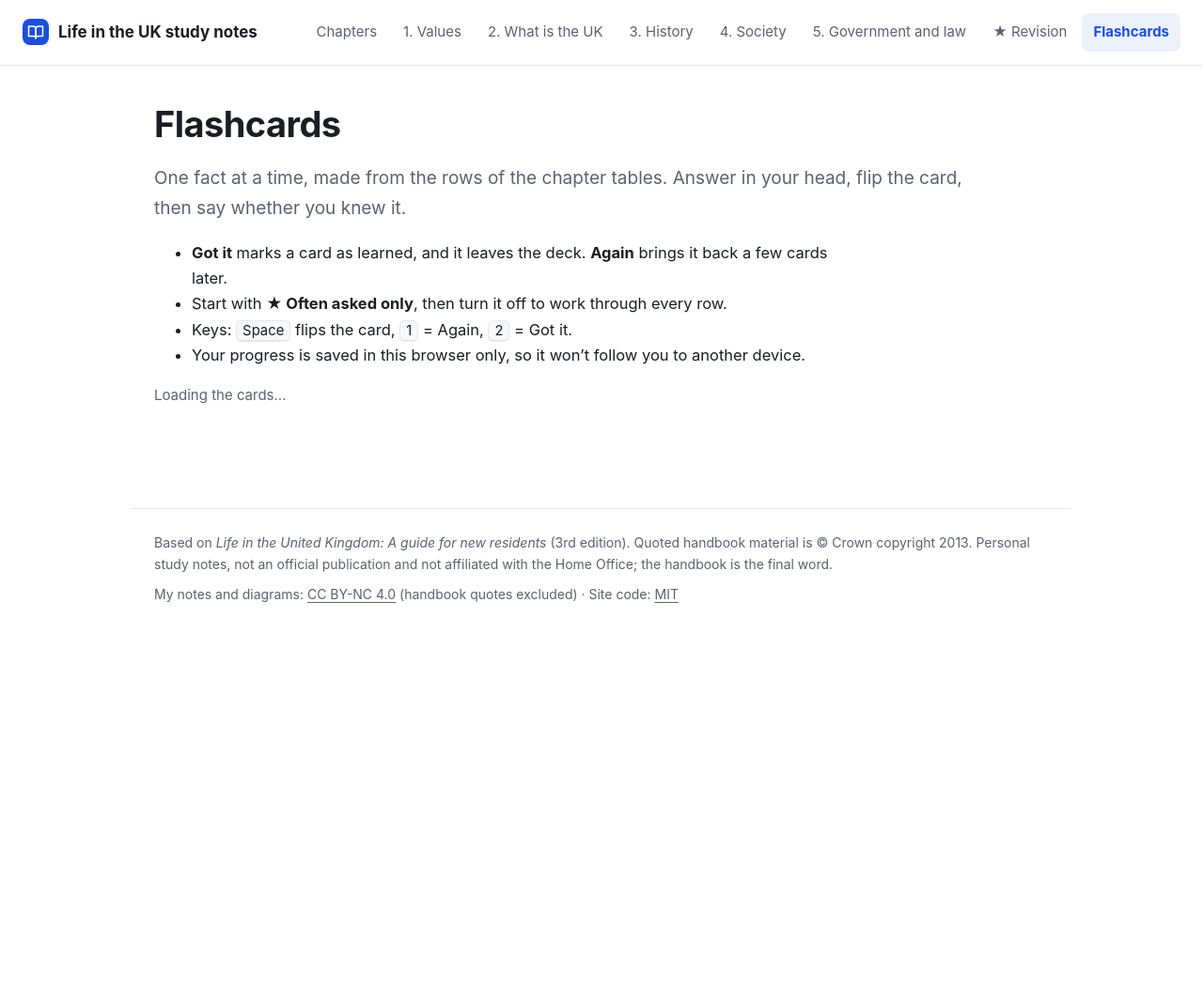
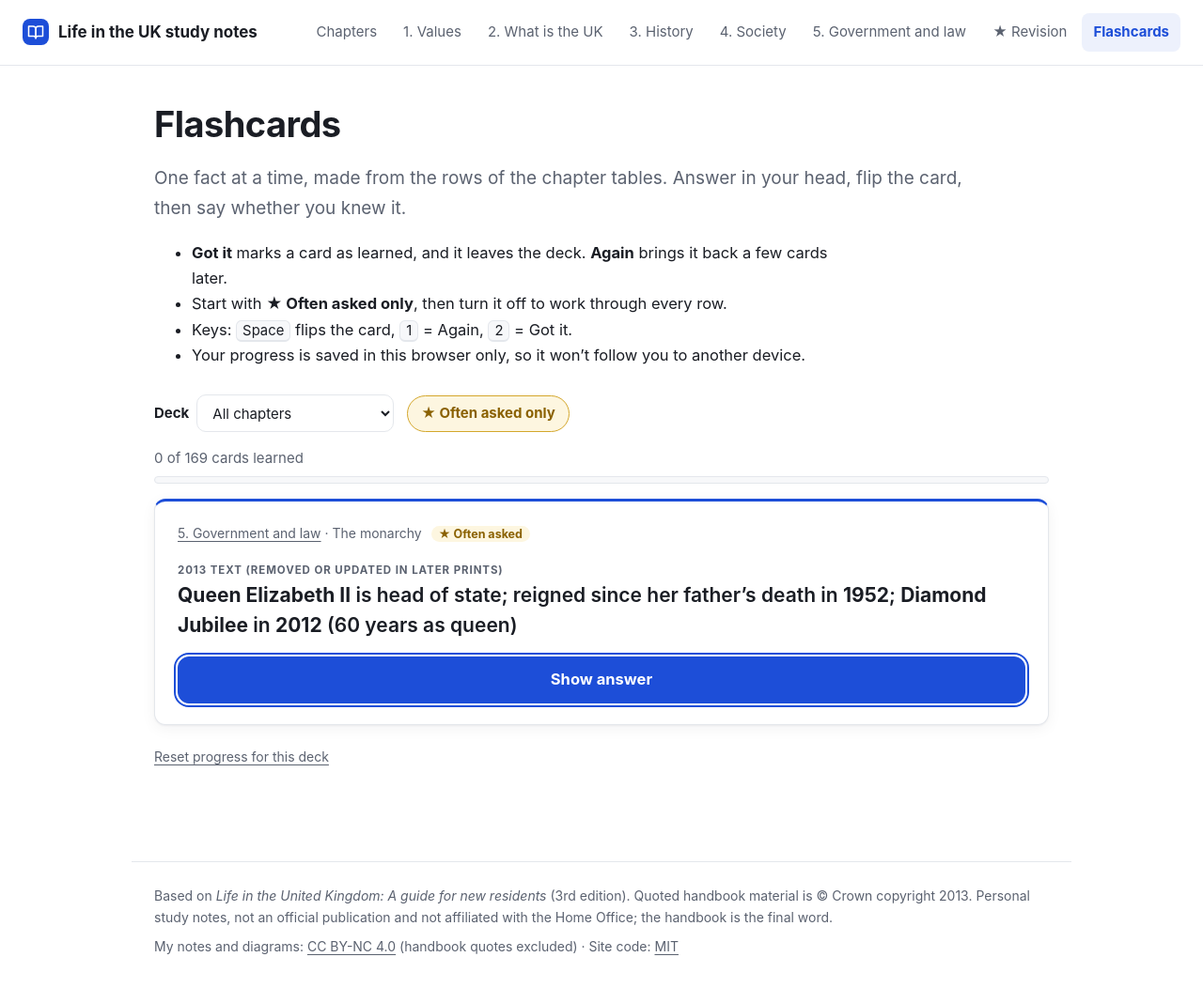
Before and after one commit to byte-ish/life-in-the-uk-study, a Jekyll site: the page built from flashcards.md, in a window 1280 px wide. Shown: the whole page at 94% size. Built offline with Jekyll 4.4.1, drawn with Linux system fonts in a browser that asks for light colours; before the commit the page ends 900 px from its top, so only the background shows below that.

Commit message:
Flashcards: give the container an id the page heading doesn't use
Co-Authored-By: Claude Opus 5.5 <noreply@anthropic.com>

```diff
--- a/assets/js/flashcards.js
+++ b/assets/js/flashcards.js
@@ -2,7 +2,7 @@
 // (columns.js) go on the back and the other columns on the front. "Got it" marks a card
 // as learned in this browser; "Again" puts it back a few cards later.
 (function () {
-  var root = document.getElementById('flashcards');
+  var root = document.getElementById('fc-app');
   if (!root) return;
   var pages = JSON.parse(root.dataset.pages);
   var COLUMNS = window.ANSWER_COLUMNS || {};
--- a/flashcards.md
+++ b/flashcards.md
@@ -15,7 +15,7 @@ study_tools: true
 - Your progress is saved in this browser only, so it won't follow you to another device.
 
 {% assign chapter_pages = site.pages | where_exp: "p", "p.chapter" | sort: "chapter" %}
-<div id="flashcards" data-pages='[{% for p in chapter_pages %}{"url": "{{ p.url | relative_url }}", "chapter": {{ p.chapter }}, "title": {{ p.nav_title | jsonify }}}{% unless forloop.last %},{% endunless %}{% endfor %}]'>
+<div id="fc-app" data-pages='[{% for p in chapter_pages %}{"url": "{{ p.url | relative_url }}", "chapter": {{ p.chapter }}, "title": {{ p.nav_title | jsonify }}}{% unless forloop.last %},{% endunless %}{% endfor %}]'>
 <p class="note">Loading the cards…</p>
 </div>
 
```
